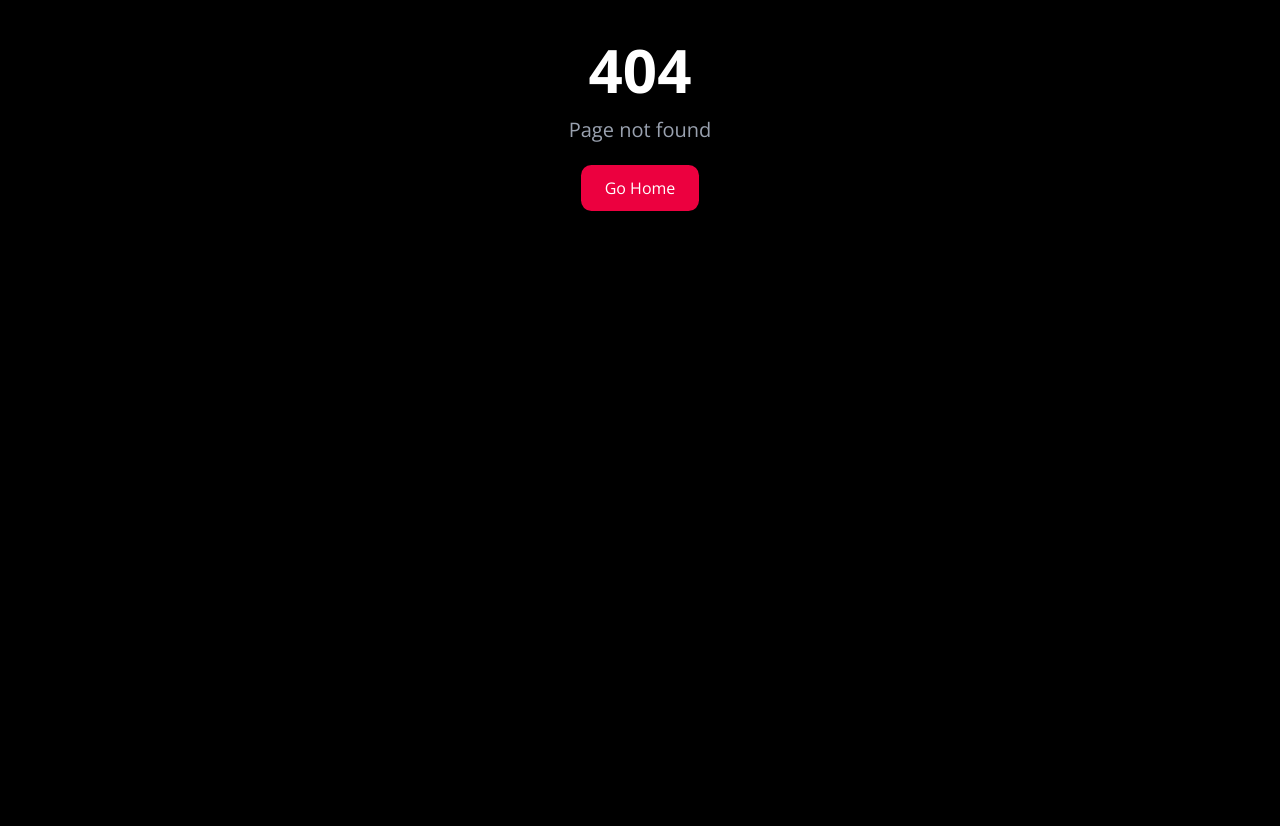
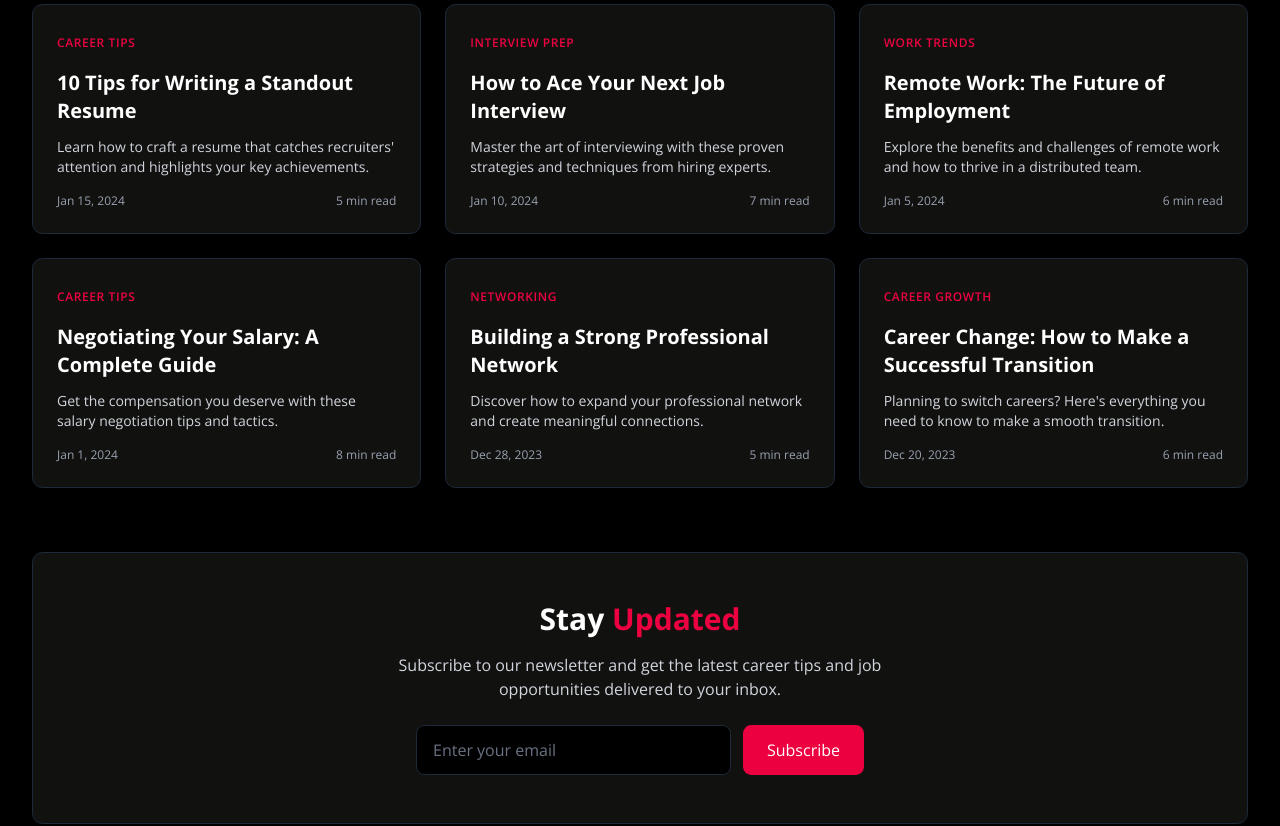
Before and after one commit to YeasinWebDev/job_platform_frontend, a Next.js app: page /blog in a window 1280 px wide. Before the commit this address had no page. Shown: the part 280-1106 px from the top of the page. Before the commit the page ends 800 px from the top, so only its background shows below. Built offline with nearby package versions, Linux system fonts and the light colour scheme; no server answers.

Commit message:
update common page

```diff
--- /dev/null
+++ b/app/(homePage)/blog/page.tsx
@@ -0,0 +1,115 @@
+export const dynamic = 'force-dynamic';
+
+export default function BlogPage() {
+  const blogPosts = [
+    {
+      id: 1,
+      title: "10 Tips for Writing a Standout Resume",
+      excerpt: "Learn how to craft a resume that catches recruiters' attention and highlights your key achievements.",
+      date: "2024-01-15",
+      readTime: "5 min read",
+      category: "Career Tips"
+    },
+    {
+      id: 2,
+      title: "How to Ace Your Next Job Interview",
+      excerpt: "Master the art of interviewing with these proven strategies and techniques from hiring experts.",
+      date: "2024-01-10",
+      readTime: "7 min read",
+      category: "Interview Prep"
+    },
+    {
+      id: 3,
+      title: "Remote Work: The Future of Employment",
+      excerpt: "Explore the benefits and challenges of remote work and how to thrive in a distributed team.",
+      date: "2024-01-05",
+      readTime: "6 min read",
+      category: "Work Trends"
+    },
+    {
+      id: 4,
+      title: "Negotiating Your Salary: A Complete Guide",
+      excerpt: "Get the compensation you deserve with these salary negotiation tips and tactics.",
+      date: "2024-01-01",
+      readTime: "8 min read",
+      category: "Career Tips"
+    },
+    {
+      id: 5,
+      title: "Building a Strong Professional Network",
+      excerpt: "Discover how to expand your professional network and create meaningful connections.",
+      date: "2023-12-28",
+      readTime: "5 min read",
+      category: "Networking"
+    },
+    {
+      id: 6,
+      title: "Career Change: How to Make a Successful Transition",
+      excerpt: "Planning to switch careers? Here's everything you need to know to make a smooth transition.",
+      date: "2023-12-20",
+      readTime: "6 min read",
+      category: "Career Growth"
+    }
+  ];
+
+  return (
+    <div className="min-h-screen mt-20">
+      <div className="max-w-7xl mx-auto px-4 sm:px-6 lg:px-8 py-12">
+        <div className="text-center mb-16">
+          <h1 className="text-4xl md:text-5xl font-bold text-white mb-4">
+            Career <span className="text-primary">Blog</span>
+          </h1>
+          <p className="text-gray-300 text-lg max-w-2xl mx-auto">
+            Expert insights, tips, and resources to help you advance your career
+          </p>
+        </div>
+
+        <div className="grid md:grid-cols-2 lg:grid-cols-3 gap-6">
+          {blogPosts.map((post) => (
+            <div
+              key={post.id}
+              className="bg-[#111110] border border-gray-800 rounded-lg p-6 hover:border-primary/50 transition-all duration-300 cursor-pointer group"
+            >
+              <div className="mb-4">
+                <span className="text-xs text-primary uppercase tracking-wider font-semibold">
+                  {post.category}
+                </span>
+              </div>
+              <h3 className="text-xl font-bold text-white mb-3 group-hover:text-primary transition-colors">
+                {post.title}
+              </h3>
+              <p className="text-gray-300 text-sm mb-4 line-clamp-2">
+                {post.excerpt}
+              </p>
+              <div className="flex items-center justify-between text-xs text-gray-400">
+                <span>{new Date(post.date).toLocaleDateString('en-US', { month: 'short', day: 'numeric', year: 'numeric' })}</span>
+                <span>{post.readTime}</span>
+              </div>
+            </div>
+          ))}
+        </div>
+
+        <div className="mt-16 text-center">
+          <div className="bg-[#111110] border border-gray-800 rounded-lg p-8 md:p-12">
+            <h2 className="text-3xl font-bold text-white mb-4">
+              Stay <span className="text-primary">Updated</span>
+            </h2>
+            <p className="text-gray-300 mb-6 max-w-xl mx-auto">
+              Subscribe to our newsletter and get the latest career tips and job opportunities delivered to your inbox.
+            </p>
+            <div className="flex flex-col sm:flex-row gap-3 max-w-md mx-auto">
+              <input
+                type="email"
+                placeholder="Enter your email"
+                className="flex-1 px-4 py-3 bg-black border border-gray-800 rounded-md text-white placeholder-gray-500 focus:outline-none focus:border-primary"
+              />
+              <button className="px-6 py-3 bg-primary hover:bg-primary/90 text-white rounded-md transition-colors">
+                Subscribe
+              </button>
+            </div>
+          </div>
+        </div>
+      </div>
+    </div>
+  );
+}
--- /dev/null
+++ b/app/(homePage)/how-it-works/page.tsx
@@ -0,0 +1,94 @@
+export const dynamic = 'force-dynamic';
+
+export default function HowItWorksPage() {
+  return (
+    <div className="min-h-screen mt-20">
+      <div className="max-w-7xl mx-auto px-4 sm:px-6 lg:px-8 py-12">
+        <div className="text-center mb-16">
+          <h1 className="text-4xl md:text-5xl font-bold text-white mb-4">
+            How It <span className="text-primary">Works</span>
+          </h1>
+          <p className="text-gray-300 text-lg max-w-2xl mx-auto">
+            Find your dream job in three simple steps
+          </p>
+        </div>
+
+        <div className="grid md:grid-cols-3 gap-8 mb-16">
+          <div className="bg-[#111110] border border-gray-800 rounded-lg p-8 text-center hover:border-primary/50 transition-colors">
+            <div className="w-16 h-16 bg-primary/10 border border-primary/15 rounded-full flex items-center justify-center mx-auto mb-6">
+              <span className="text-2xl font-bold text-primary">1</span>
+            </div>
+            <h3 className="text-xl font-bold text-white mb-3">Create Account</h3>
+            <p className="text-gray-300">
+              Sign up for free and create your professional profile in minutes
+            </p>
+          </div>
+
+          <div className="bg-[#111110] border border-gray-800 rounded-lg p-8 text-center hover:border-primary/50 transition-colors">
+            <div className="w-16 h-16 bg-primary/10 border border-primary/15 rounded-full flex items-center justify-center mx-auto mb-6">
+              <span className="text-2xl font-bold text-primary">2</span>
+            </div>
+            <h3 className="text-xl font-bold text-white mb-3">Search Jobs</h3>
+            <p className="text-gray-300">
+              Browse through thousands of job listings from top companies
+            </p>
+          </div>
+
+          <div className="bg-[#111110] border border-gray-800 rounded-lg p-8 text-center hover:border-primary/50 transition-colors">
+            <div className="w-16 h-16 bg-primary/10 border border-primary/15 rounded-full flex items-center justify-center mx-auto mb-6">
+              <span className="text-2xl font-bold text-primary">3</span>
+            </div>
+            <h3 className="text-xl font-bold text-white mb-3">Apply & Get Hired</h3>
+            <p className="text-gray-300">
+              Apply to jobs that match your skills and land your dream role
+            </p>
+          </div>
+        </div>
+
+        <div className="bg-[#111110] border border-gray-800 rounded-lg p-8 md:p-12">
+          <h2 className="text-3xl font-bold text-white mb-6 text-center">
+            Why Choose <span className="text-primary">HirePeople</span>?
+          </h2>
+          <div className="grid md:grid-cols-2 gap-6">
+            <div className="flex items-start gap-4">
+              <div className="w-6 h-6 bg-primary/20 rounded-full flex items-center justify-center flex-shrink-0 mt-1">
+                <span className="text-primary text-sm">✓</span>
+              </div>
+              <div>
+                <h4 className="text-white font-semibold mb-1">Verified Companies</h4>
+                <p className="text-gray-300 text-sm">All employers are verified to ensure legitimate opportunities</p>
+              </div>
+            </div>
+            <div className="flex items-start gap-4">
+              <div className="w-6 h-6 bg-primary/20 rounded-full flex items-center justify-center flex-shrink-0 mt-1">
+                <span className="text-primary text-sm">✓</span>
+              </div>
+              <div>
+                <h4 className="text-white font-semibold mb-1">Easy Application Process</h4>
+                <p className="text-gray-300 text-sm">Apply to multiple jobs with just a few clicks</p>
+              </div>
+            </div>
+            <div className="flex items-start gap-4">
+              <div className="w-6 h-6 bg-primary/20 rounded-full flex items-center justify-center flex-shrink-0 mt-1">
+                <span className="text-primary text-sm">✓</span>
+              </div>
+              <div>
+                <h4 className="text-white font-semibold mb-1">Job Alerts</h4>
+                <p className="text-gray-300 text-sm">Get notified about new jobs that match your preferences</p>
+              </div>
+            </div>
+            <div className="flex items-start gap-4">
+              <div className="w-6 h-6 bg-primary/20 rounded-full flex items-center justify-center flex-shrink-0 mt-1">
+                <span className="text-primary text-sm">✓</span>
+              </div>
+              <div>
+                <h4 className="text-white font-semibold mb-1">Career Resources</h4>
+                <p className="text-gray-300 text-sm">Access tips, guides, and resources to advance your career</p>
+              </div>
+            </div>
+          </div>
+        </div>
+      </div>
+    </div>
+  );
+}
--- a/components/Navbar.tsx
+++ b/components/Navbar.tsx
@@ -16,7 +16,7 @@ import { logoutUser } from "@/app/services/auth/auth";
 
 export default function Navbar({ isLoggedIn, user }: { isLoggedIn: boolean; user: any }) {
   const [scrolled, setScrolled] = useState(false);
-  const [routes, setRoutes] = useState(["Job", "Companies", "How It Works", "Blog"]);
+  const [routes, setRoutes] = useState(["Jobs", "How It Works", "Blog"]);
 
   const router = useRouter();
 
@@ -27,12 +27,6 @@ export default function Navbar({ isLoggedIn, user }: { isLoggedIn: boolean; user
 
     return () => window.removeEventListener("scroll", onScroll);
   }, []);
-
-  useEffect(() => {
-    if (isLoggedIn) {
-      setRoutes(["Job", "Companies", "How It Works", "Blog", "Dashboard"]);
-    }
-  }, [isLoggedIn]);
 
   const handleLogout = async () => {
     await logoutUser();
@@ -71,7 +65,7 @@ export default function Navbar({ isLoggedIn, user }: { isLoggedIn: boolean; user
           {routes.map((item) => (
             <motion.li whileHover={{ y: -2 }} key={item}>
               <Link
-                href={`/${item.toLowerCase().replace(/\s+/g, "-")}`}
+                href={item === "Find Jobs" ? "/job" : `/${item.toLowerCase().replace(/\s+/g, "-")}`}
                 className="text-[12px] xl:text-sm uppercase tracking-[0.2em] text-gray-300 hover:text-primary transition-colors duration-200"
               >
                 {item}
@@ -132,7 +126,7 @@ export default function Navbar({ isLoggedIn, user }: { isLoggedIn: boolean; user
                       }}
                     >
                       <Link
-                        href={`/${item.toLowerCase().replace(/\s+/g, "-")}`}
+                        href={item === "Find Jobs" ? "/job" : `/${item.toLowerCase().replace(/\s+/g, "-")}`}
                         className="text-sm uppercase tracking-[0.2em] text-gray-300 hover:text-primary transition-colors duration-200 ml-5"
                       >
                         {item}
```
